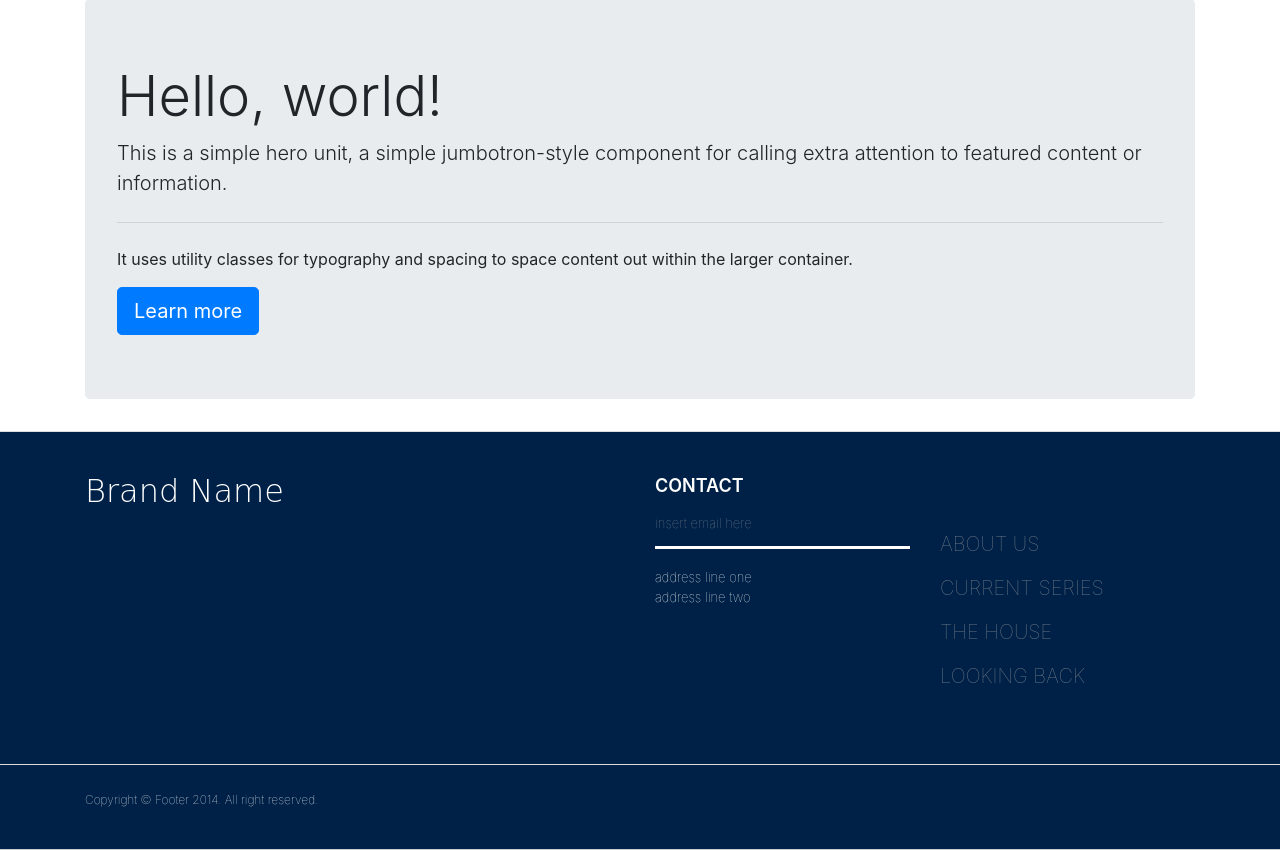
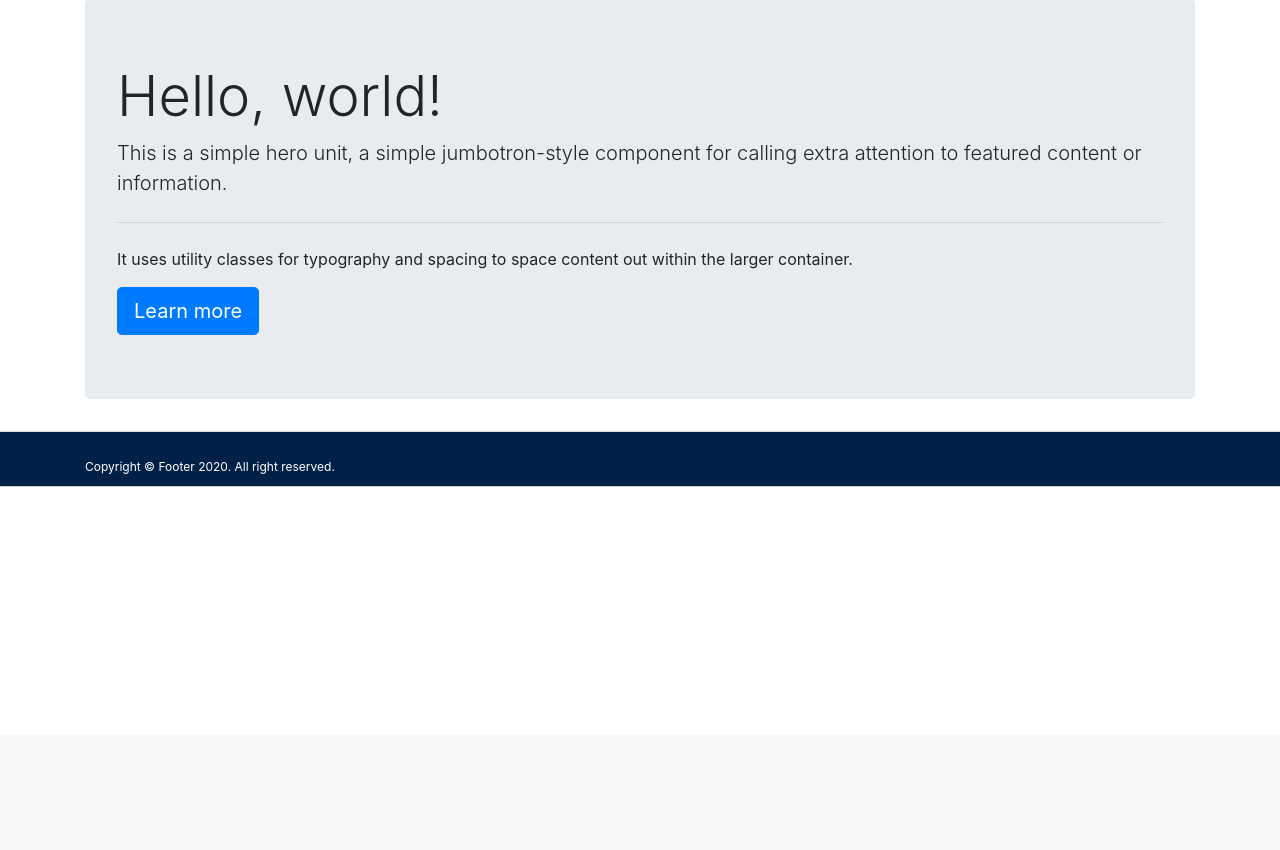
Before and after one commit to fullstackbusiness1128/E-Commerce-Project, a Django app: template eComm/templates/home_page.html in a window 1280 px wide. Shown: the part 65-915 px from the top of the page. After the commit the page ends 552 px from the top, so only its background shows below. Run offline with Django 3.2, Linux system fonts and the light colour scheme; the template is opened without the code that fills it, so the values that code supplies are empty; some libraries are stand-ins or nearby versions.

Commit message:
Changing designing of the Cart home page  and changing footer style

```diff
--- a/eComm/templates/footer.html
+++ b/eComm/templates/footer.html
@@ -1,14 +1,5 @@
 <footer>
     <style>
-        .full {
-            width: 100%;
-        }
-        .gap {
-            height: 30px;
-            width: 100%;
-            clear: both;
-            display: block;
-        }
         .footer {
             background: #002147;
             height: auto;
@@ -18,129 +9,29 @@
             border-bottom: 1px solid #CCCCCC;
             border-top: 1px solid #DDDDDD;
         }
+
         .footer p {
             margin: 0;
-        }
-        .footer img {
-            max-width: 100%;
-        }
-        .footer h3 {
             color: white;
-            font-size: 18px;
-            font-weight: 600;
-            line-height: 27px;
-            padding: 40px 0 0px;
-            text-transform: uppercase;
-          margin-bottom: 15px;
-        }
-
-        .footer h4 {
-            color: white;
-            font-size: 2em;
-            font-weight: 600;
-            line-height: 38px;
-            padding: 40px 0 10px;
-            font-family: cursive;
-          font-weight: lighter
-        }
-
-        .footer ul {
-            font-size: 13px;
-            list-style-type: none;
-            margin-left: 0;
-            padding-left: 0;
-            margin-top: 0px;
-            color: #7F8C8D;
-          padding: 0 0 8px 0;
-        }
-
-        .email{
-          border-bottom: 3px solid #fff;
-        }
-        .footer ul li a {
-            padding: 0 0 12px 0;
-            display: block;
-        }
-        .footer a {
-            color: white;
-          font-weight: lighter;
-        }
-
-        .footer p {
-            color: white;
-          font-weight: lighter;
-        }
-
-        .footer a:hover {
-            text-decoration:none;
-          font-weight: bold;
-        }
-        .supportLi h4 {
-            font-size: 20px;
-            font-weight: lighter;
-            line-height: normal;
-            margin-bottom: 0 !important;
-            padding-bottom: 0;
-        }
-
-        .bg-gray {
-            background-image: -moz-linear-gradient(center bottom, #BBBBBB 0%, #F0F0F0 100%);
-            box-shadow: 0 1px 0 #B4B3B3;
-        }
-
-        .footer a {
-            color: #78828D
         }
 
         .footer-bottom {
-          margin-top: 2em;
+            margin-top: 2em;
             border-top: 1px solid #DDDDDD;
             padding-top: 20px;
             padding-bottom: 10px;
         }
+
         .footer-bottom p.pull-left {
             padding-top: 6px;
-          font-size: 0.75em
+            font-size: 0.75em
         }
+    </style>
 
-
-    </style>
-    <div class="footer" id="footer">
+    <div class="footer-bottom footer">
         <div class="container">
-            <div class="row">
-                <div class="col-lg-6 col-md-6 col-sm-6 col-xs-6">
-                    <h4> Brand Name </h4>
-                </div>
-                <div class="col-lg-3 col-sm-2 col-xs-3">
-                    <h3> Contact </h3>
-                    <ul>
-                        <li><a class="email"href="#"> insert email here </a></li>
-                        <br/>
-                        <li> <p> address line one </p> </li>
-                        <li> <p> address line two </p> </li>
-                    </ul>
-                </div>
-                <div class="col-lg-3 col-sm-2 col-xs-3">
-                    <ul>
-                        <li> <h5> <a href="#" style="margin-top: 5em"> ABOUT US</a> <h5></li>
-                        <li> <h5><a href="#"> CURRENT SERIES </a> <h5></li>
-                        <li> <h5><a href="#"> THE HOUSE </a> <h5></li>
-                        <li> <h5><a href="#"> LOOKING BACK </a> <h5></li>
-                    </ul>
-                </div>
-
-            <!--/.row-->
-        </div>
-        <!--/.container-->
-    </div>
-    <!--/.footer-->
-
-    <div class="footer-bottom">
-        <div class="container">
-            <p class="pull-left copyright"> Copyright © Footer 2014. All right reserved. </p>
+            <p class="pull-left copyright"> Copyright © Footer 2020. All right reserved. </p>
 
         </div>
     </div>
-    <!--/.footer-bottom-->
-
 </footer>
```
Also changed, not shown: eComm/carts/templates/carts/cart-home.html (+29 -7 lines), eComm/db.sqlite3.
